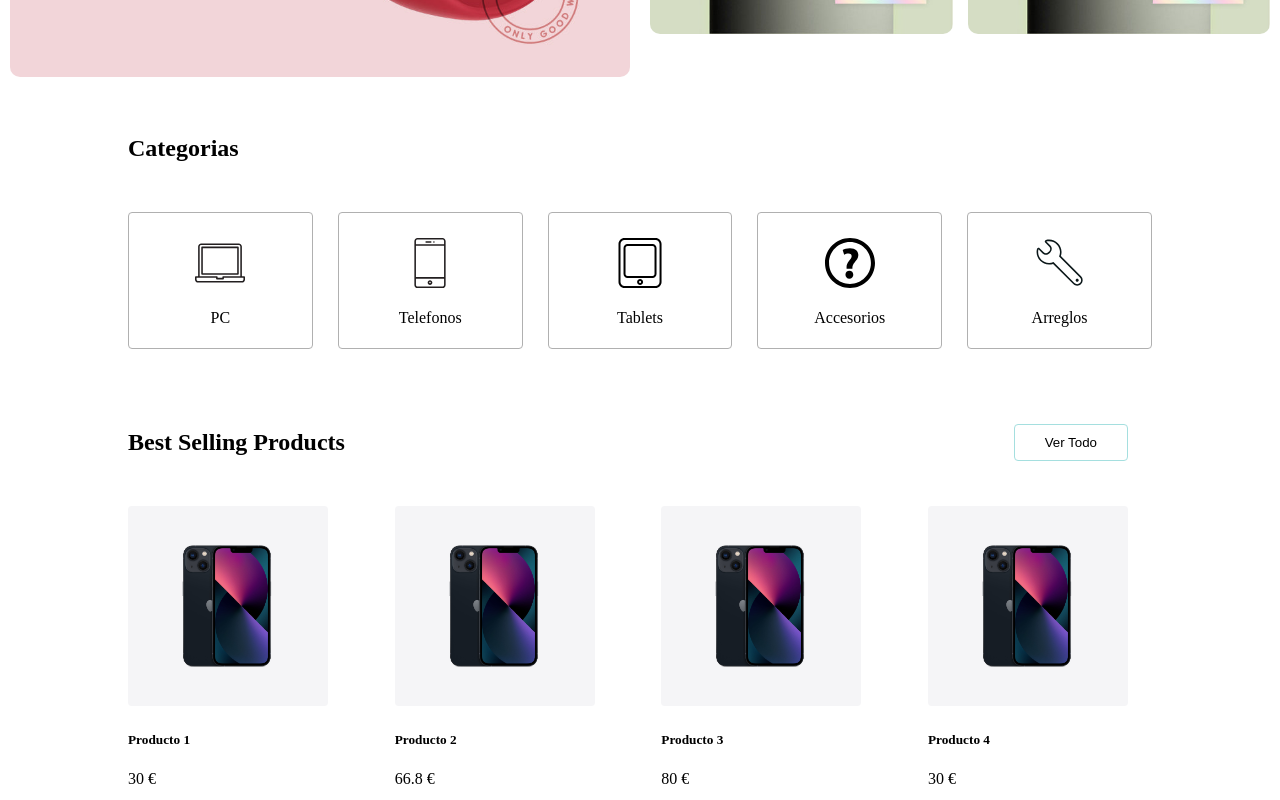
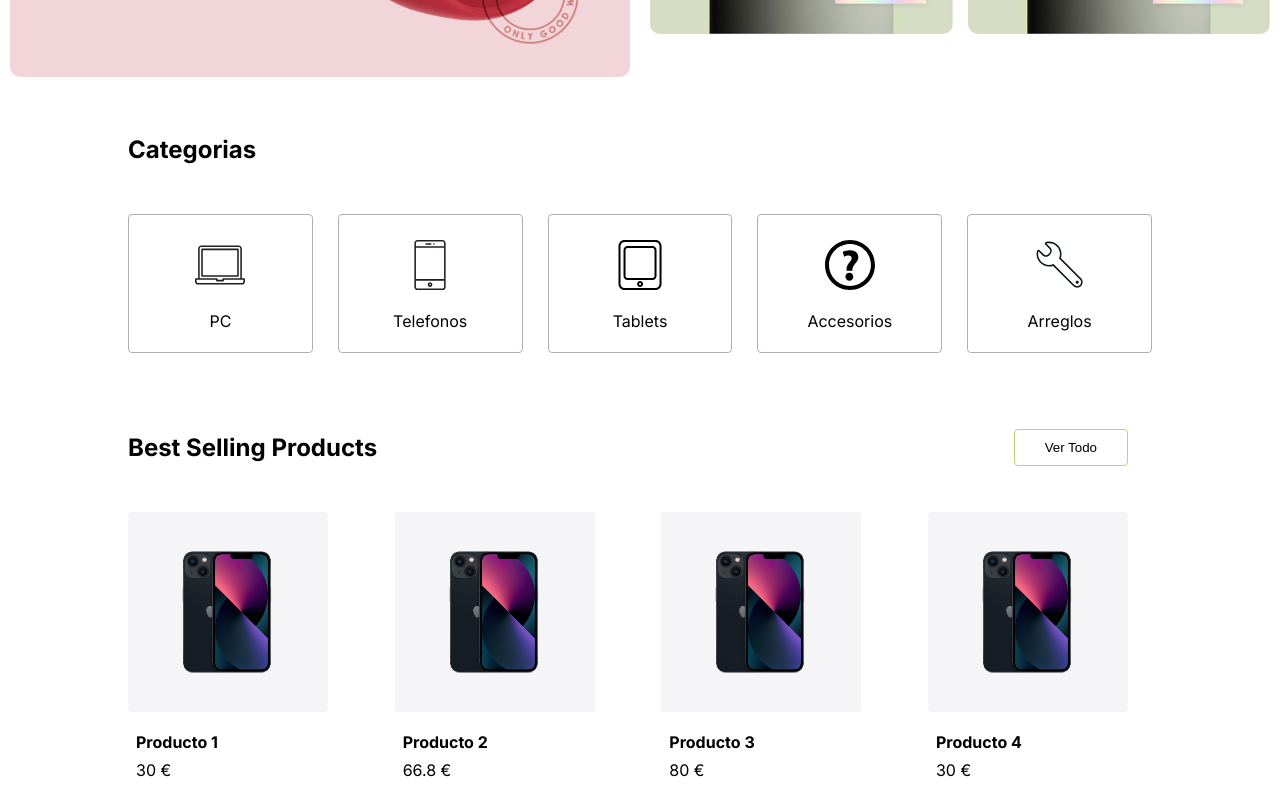
Before and after one commit to faisandelviento/kukumarket, a Next.js app: page / in a window 1280 px wide. Shown: the part 420-1220 px from the top of the page. Built offline with nearby package versions, Linux system fonts and the light colour scheme; a web font is replaced by a local one.

Commit message:
añadimos font

```diff
--- a/app/layout.tsx
+++ b/app/layout.tsx
@@ -2,8 +2,10 @@ import type { Metadata } from "next";
 import '@/app/ui/global.css';
 import Footer from "./ui/footer";
 import NavBar from "./ui/navbar";
-import { ThemeProvider } from 'styled-components';
+import { inter } from "./ui/fonts";
+
 //TODO: BUSCAR FONT
+
 //import { lusitana } from '@/app/ui/fonts';
 
 export const metadata: Metadata = {
@@ -19,7 +21,7 @@ export default function RootLayout({
   return (
     <html lang="en">
       {/* className={`${lusitana.className} antialiased`} */}
-        <body>
+        <body className={`${inter.className} antialiased`}>
             <NavBar/>
               {children}
             <Footer/>
--- a/app/page.tsx
+++ b/app/page.tsx
@@ -1,4 +1,3 @@
-import Image from "next/image";
 import Header from "./ui/header";
 import { Categorias } from "./ui/categorias";
 import { SellingProducts } from "./ui/products";
--- a/app/ui/categorias.module.css
+++ b/app/ui/categorias.module.css
@@ -13,11 +13,14 @@
     border-radius: 4px;
     background-color: transparent;
     padding: 20px 0px 5px 0;
-    transition: transform 0.3s ease;
+    transition: transform 0.3s ease, box-shadow 0.4s ease;
 }
 .categoria:hover{
-    background-color: #a5dfdf;
+    background-color: #BBD279;
     transform: scale(1.05);
+    cursor: pointer;
+    /* ns sobre boxxhadow */
+    box-shadow: 0 4px 8px rgba(0, 0, 0, 0.2);
 }
 
 .nombreCategoria{
--- a/app/ui/products.tsx
+++ b/app/ui/products.tsx
@@ -24,13 +24,13 @@ max-width: 1000px;
 const BottonMas = styled.button`
 margin-left: auto;
 background-color: transparent;
-border: solid 1px #a5dfdf;
+border: solid 1px #BBD279;
 border-radius: 4px;
 height: 100%;
 padding: 10px 30px;
 
 &:hover{
-    background-color: #a5dfdf;
+    background-color: #BBD279;
 }
 `
 const ContainerItem = styled.div`
@@ -38,6 +38,12 @@ background-color: grey;
 `
 const ResponsiveImage = styled(Image)`
 border-radius:4px;
+`
+const TituloProducto = styled.h4`
+margin:16px 0px 0px 8px;
+`
+const PrecioProducto = styled.p`
+margin: 8px 0px 0px 8px;
 `
 
 interface ProductoProps {
@@ -49,16 +55,14 @@ function Producto (props: ProductoProps){
     const { nombre, precio  } = props;
     return (
         <div>
-            <div>
             {/* ESTILAR PARA QUE SEA ABSOLUTE Y RELATIVE Y AÑADIR ICONO */}
             <ResponsiveImage
             src="/productos/producto1.png"
             width={200}
             height={200}
             alt={`Imagen de ${nombre}`}/>
-            </div>
-            <h5>{nombre}</h5>
-            <p>{precio} €</p>
+            <TituloProducto>{nombre}</TituloProducto>
+            <PrecioProducto>{precio} €</PrecioProducto>
         </div>
     )
 }
```
Also changed, not shown: app/ui/productos/page.tsx (added, +10 -0 lines), app/ui/categorias.tsx (line endings or trailing spaces). Lines whose indentation alone changed are shown as unchanged.
